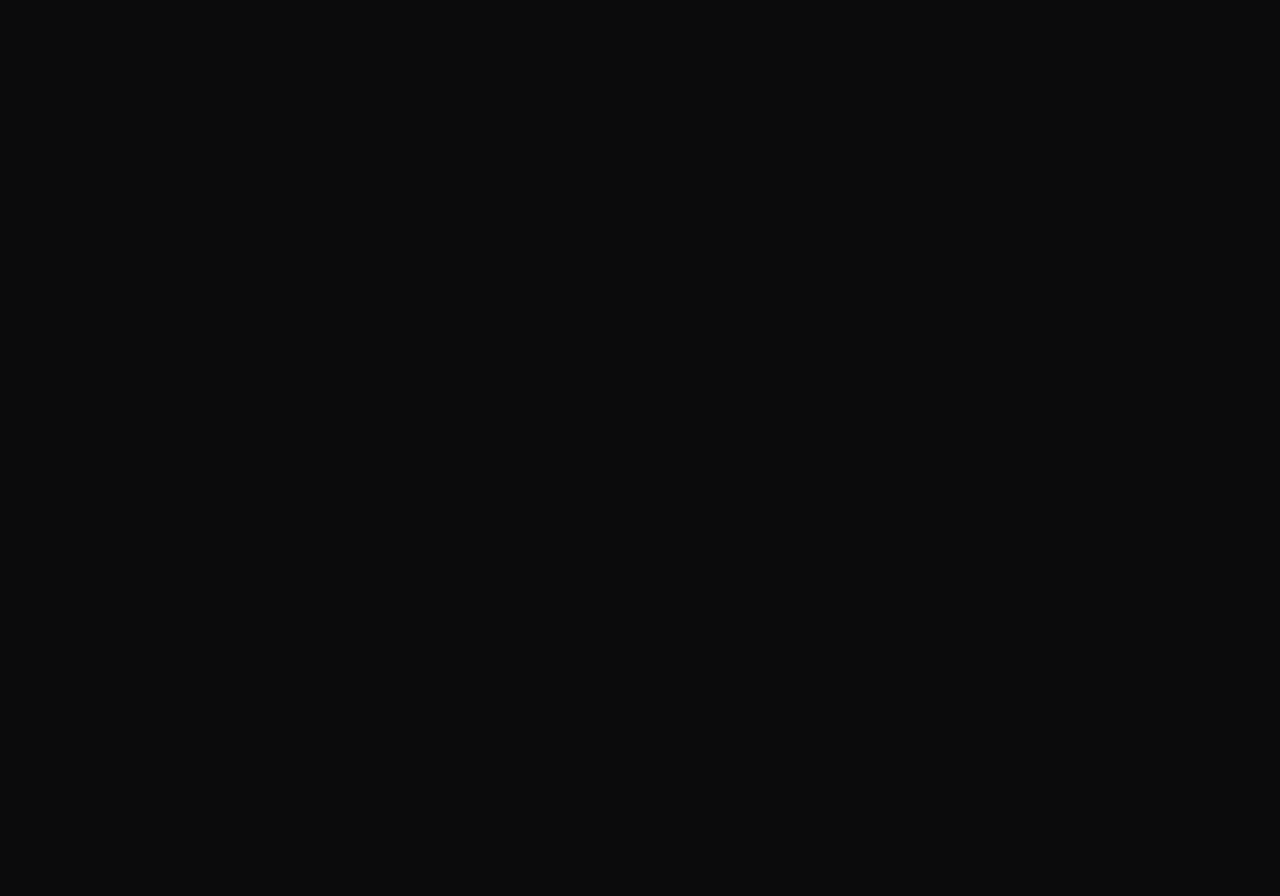
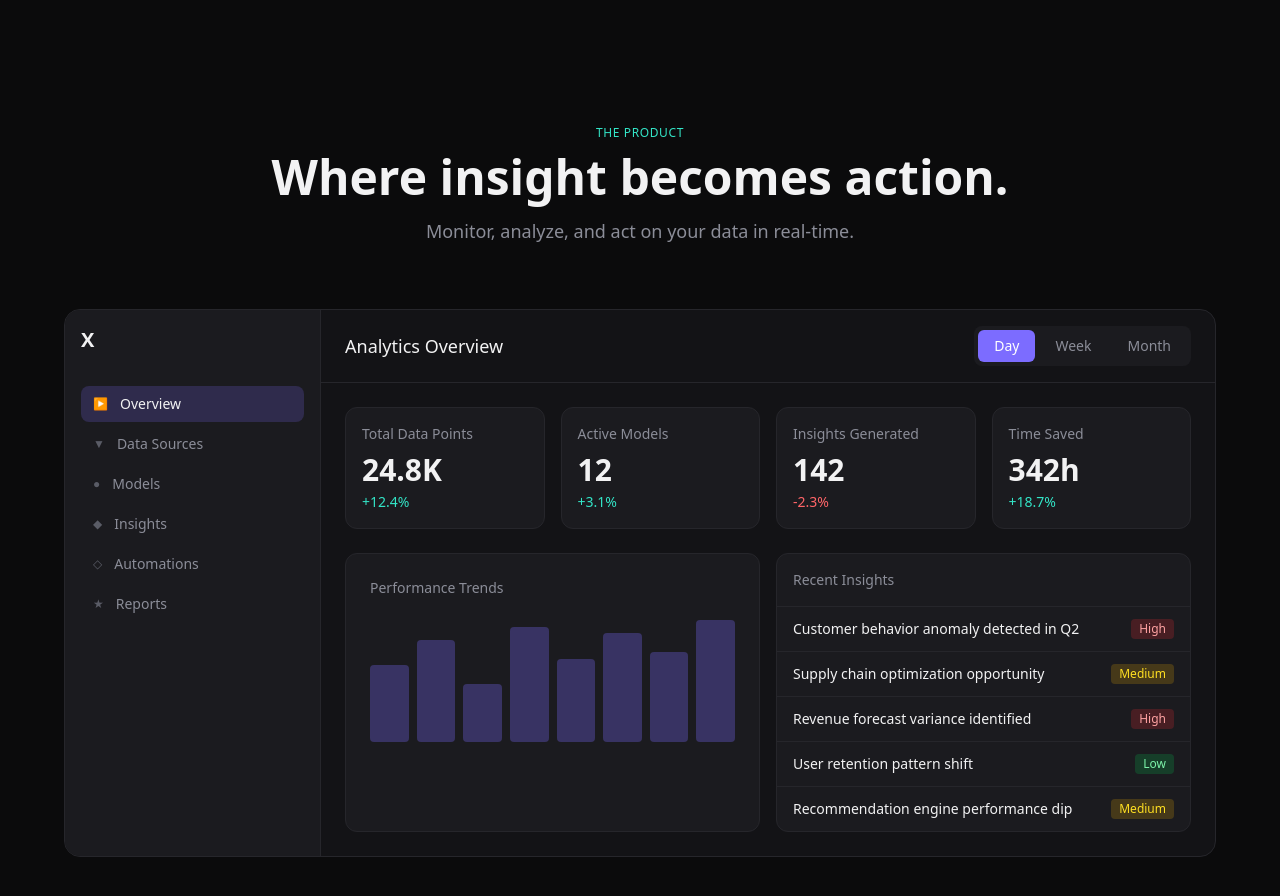
Before and after one commit to ashrafalve/Xai-Frontend, a Next.js app: page / in a window 1280 px wide. Shown: the part 1520-2416 px from the top of the page. Before the commit the page ends 1513 px from the top, so only its background shows below. Built offline with nearby package versions, Linux system fonts and the light colour scheme.

Commit message:
added DashboardPreview section

```diff
--- a/app/page.tsx
+++ b/app/page.tsx
@@ -1,11 +1,13 @@
 import { Hero } from "@/components/sections/Hero";
 import { InsightFlow } from "@/components/sections/InsightFlow";
+import { DashboardPreview } from "@/components/sections/DashboardPreview";
 
 export default function Home() {
   return (
     <>
       <Hero />
       <InsightFlow />
+      <DashboardPreview />
     </>
   );
 }
--- /dev/null
+++ b/src/components/sections/DashboardPreview.tsx
@@ -0,0 +1,171 @@
+"use client";
+
+import { useState } from "react";
+import { motion } from "framer-motion";
+import { SectionHeader } from "@/components/ui/SectionHeader";
+
+const sidebarItems = [
+  { label: "Overview", icon: "▶" },
+  { label: "Data Sources", icon: "▼" },
+  { label: "Models", icon: "●" },
+  { label: "Insights", icon: "◆" },
+  { label: "Automations", icon: "◇" },
+  { label: "Reports", icon: "★" },
+];
+
+const statData = [
+  { label: "Total Data Points", value: "24.8K", delta: "+12.4%", positive: true },
+  { label: "Active Models", value: "12", delta: "+3.1%", positive: true },
+  { label: "Insights Generated", value: "142", delta: "-2.3%", positive: false },
+  { label: "Time Saved", value: "342h", delta: "+18.7%", positive: true },
+];
+
+const insightsData = [
+  { label: "Customer behavior anomaly detected in Q2", severity: "High" },
+  { label: "Supply chain optimization opportunity", severity: "Medium" },
+  { label: "Revenue forecast variance identified", severity: "High" },
+  { label: "User retention pattern shift", severity: "Low" },
+  { label: "Recommendation engine performance dip", severity: "Medium" },
+];
+
+export function DashboardPreview() {
+  const [activeSidebar, setActiveSidebar] = useState("Overview");
+  const [activeTab, setActiveTab] = useState("Day");
+
+  return (
+    <section className="py-32 px-6">
+      <div className="mx-auto max-w-6xl">
+        <SectionHeader
+          eyebrow="The Product"
+          title="Where insight becomes action."
+          subtitle="Monitor, analyze, and act on your data in real-time."
+        />
+
+        <div className="mt-16 rounded-2xl border border-border bg-surface overflow-hidden">
+          <div className="flex">
+            <aside className="w-64 border-r border-border bg-surface2 p-4">
+              <div className="mb-8 text-xl font-semibold text-text">X</div>
+              <nav className="space-y-1">
+                {sidebarItems.map((item) => (
+                  <button
+                    key={item.label}
+                    onClick={() => setActiveSidebar(item.label)}
+                    className={`flex w-full items-center gap-3 rounded-lg px-3 py-2 text-sm transition-colors ${
+                      activeSidebar === item.label
+                        ? "bg-accent/20 text-text"
+                        : "text-text2 hover:bg-surface hover:text-text"
+                    }`}
+                  >
+                    <span className={`text-xs ${activeSidebar === item.label ? "text-accent2" : "text-text3"}`}>
+                      {item.icon}
+                    </span>
+                    <span>{item.label}</span>
+                  </button>
+                ))}
+              </nav>
+            </aside>
+
+            <div className="flex-1">
+              <div className="flex items-center justify-between border-b border-border px-6 py-4">
+                <h2 className="text-lg font-medium text-text">Analytics Overview</h2>
+                <div className="flex items-center gap-1 rounded-lg bg-surface2 p-1">
+                  {["Day", "Week", "Month"].map((tab) => (
+                    <button
+                      key={tab}
+                      onClick={() => setActiveTab(tab)}
+                      className={`rounded-md px-4 py-1.5 text-sm font-medium transition-all ${
+                        activeTab === tab
+                          ? "bg-accent text-white"
+                          : "text-text2 hover:bg-surface hover:text-text"
+                      }`}
+                    >
+                      {tab}
+                    </button>
+                  ))}
+                </div>
+              </div>
+
+              <div className="p-6">
+                <motion.div
+                  className="grid grid-cols-1 sm:grid-cols-2 lg:grid-cols-4 gap-4 mb-6"
+                  initial="hidden"
+                  whileInView="visible"
+                  viewport={{ once: true }}
+                  variants={{
+                    visible: { transition: { staggerChildren: 0.1 } },
+                    hidden: {},
+                  }}
+                >
+                  {statData.map((stat) => (
+                    <motion.div
+                      key={stat.label}
+                      variants={{ hidden: { opacity: 0, y: 20 }, visible: { opacity: 1, y: 0 } }}
+                      className="rounded-xl border border-border bg-surface2 p-4"
+                    >
+                      <p className="text-sm text-text2">{stat.label}</p>
+                      <p className="mt-2 text-3xl font-semibold text-text">{stat.value}</p>
+                      <p className={`mt-1 text-sm ${stat.positive ? "text-accent2" : "text-red-400"}`}>
+                        {stat.delta}
+                      </p>
+                    </motion.div>
+                  ))}
+                </motion.div>
+
+                <motion.div
+                  className="grid grid-cols-1 lg:grid-cols-2 gap-4"
+                  initial="hidden"
+                  whileInView="visible"
+                  viewport={{ once: true }}
+                  variants={{
+                    visible: { transition: { staggerChildren: 0.15 } },
+                    hidden: {},
+                  }}
+                >
+                  <motion.div
+                    variants={{ hidden: { opacity: 0, y: 20 }, visible: { opacity: 1, y: 0 } }}
+                    className="rounded-xl border border-border bg-surface2 p-6"
+                  >
+                    <h3 className="text-sm font-medium text-text2 mb-4">Performance Trends</h3>
+                    <div className="flex items-end justify-between h-32 gap-2">
+                      {[60, 80, 45, 90, 65, 85, 70, 95].map((height, i) => (
+                        <div key={i} className="flex-1 bg-accent/30 rounded-sm" style={{ height: `${height}%` }} />
+                      ))}
+                    </div>
+                  </motion.div>
+
+                  <motion.div
+                    variants={{ hidden: { opacity: 0, y: 20 }, visible: { opacity: 1, y: 0 } }}
+                    className="rounded-xl border border-border bg-surface2 overflow-hidden"
+                  >
+                    <div className="p-4 border-b border-border">
+                      <h3 className="text-sm font-medium text-text2">Recent Insights</h3>
+                    </div>
+                    {insightsData.map((insight) => (
+                      <div
+                        key={insight.label}
+                        className="flex items-center justify-between px-4 py-3 text-sm border-b border-border last:border-0 hover:bg-surface/50 transition-colors cursor-pointer"
+                      >
+                        <span className="text-text">{insight.label}</span>
+                        <span
+                          className={`px-2 py-0.5 rounded text-xs font-medium ${
+                            insight.severity === "High"
+                              ? "bg-red-500/20 text-red-300"
+                              : insight.severity === "Medium"
+                              ? "bg-yellow-500/20 text-yellow-300"
+                              : "bg-green-500/20 text-green-300"
+                          }`}
+                        >
+                          {insight.severity}
+                        </span>
+                      </div>
+                    ))}
+                  </motion.div>
+                </motion.div>
+              </div>
+            </div>
+          </div>
+        </div>
+      </div>
+    </section>
+  );
+}
```
